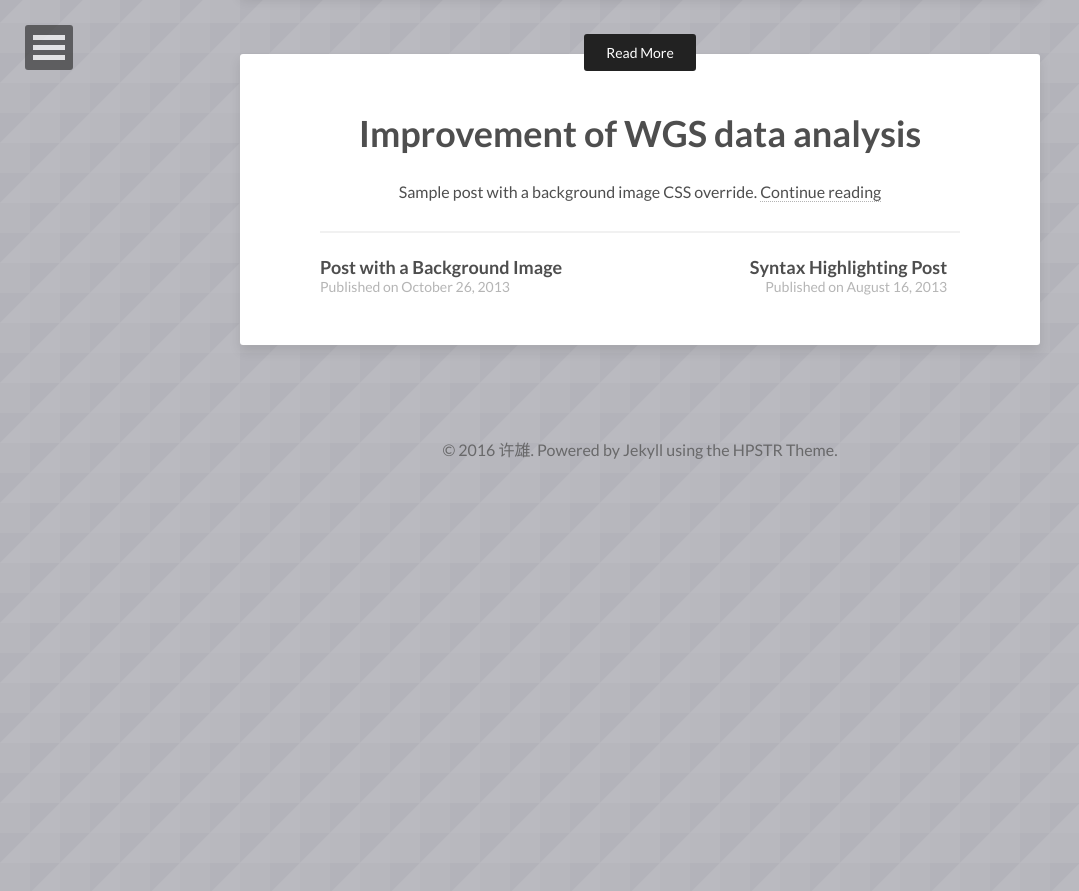
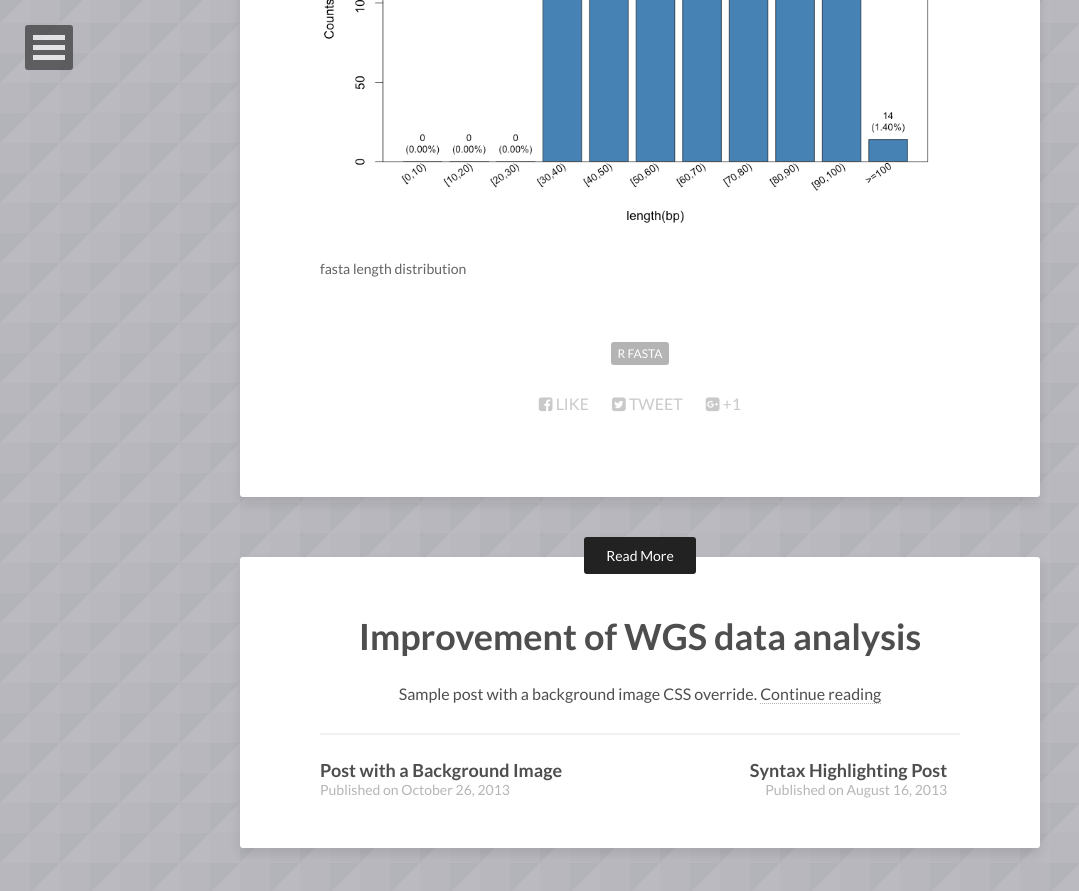
Before and after one commit to dayedepps/xiongxu.github.io, a Jekyll site: the page built from _posts/2016-07-09-using-R-to-plot-fasta-sequence-length-distribution.md, in a window 1280 px wide and 900 px high, scrolled down 2857 px. Shown: the top 891 px of the window, without its empty margins (0-1079 px from the left). Built offline with Jekyll 4.4.1, drawn with Linux system fonts in a browser that asks for light colours; nearby versions of some CDN libraries; before the commit the page ends 3350 px from its top, so only the background shows below that.

Commit message:
add 2016-07-09-using-R-to-plot-fasta-sequence-length-distribution.md

```diff
--- a/_posts/2016-07-09-using-R-to-plot-fasta-sequence-length-distribution.md
+++ b/_posts/2016-07-09-using-R-to-plot-fasta-sequence-length-distribution.md
@@ -137,3 +137,4 @@ Rscript stat_fasta_len.R test.fa ./ test 10
 {% capture images %}
     /images/test_len.png
 {% endcapture %}
+{% include gallery images=images caption="fasta length distribution" cols=1 %}
```
